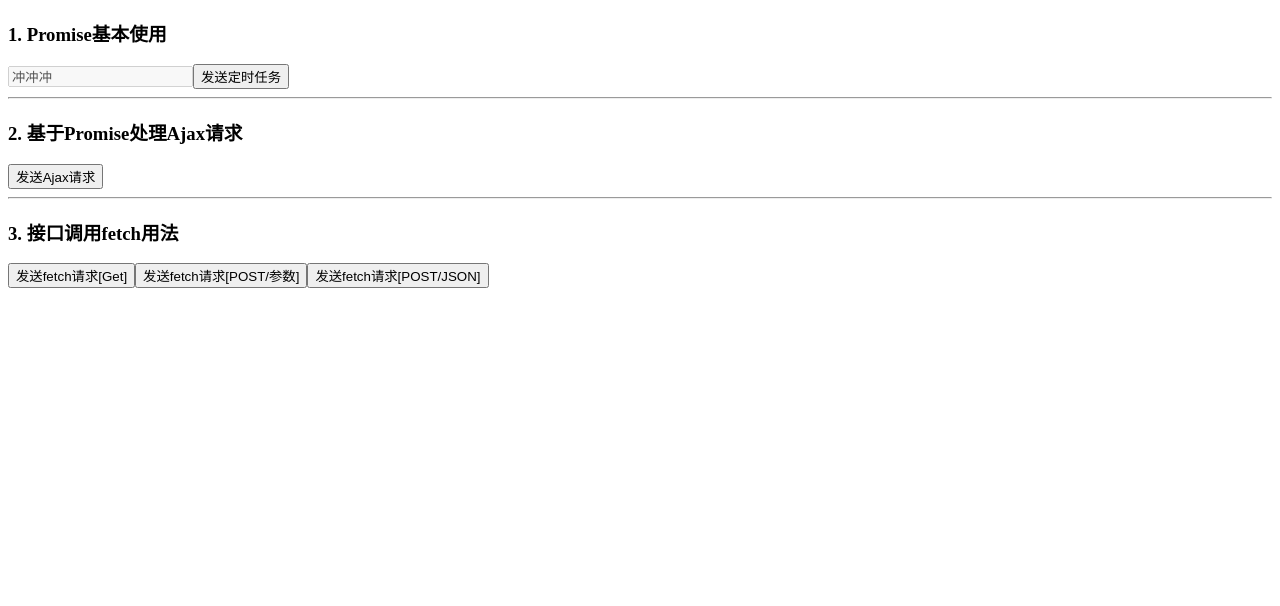
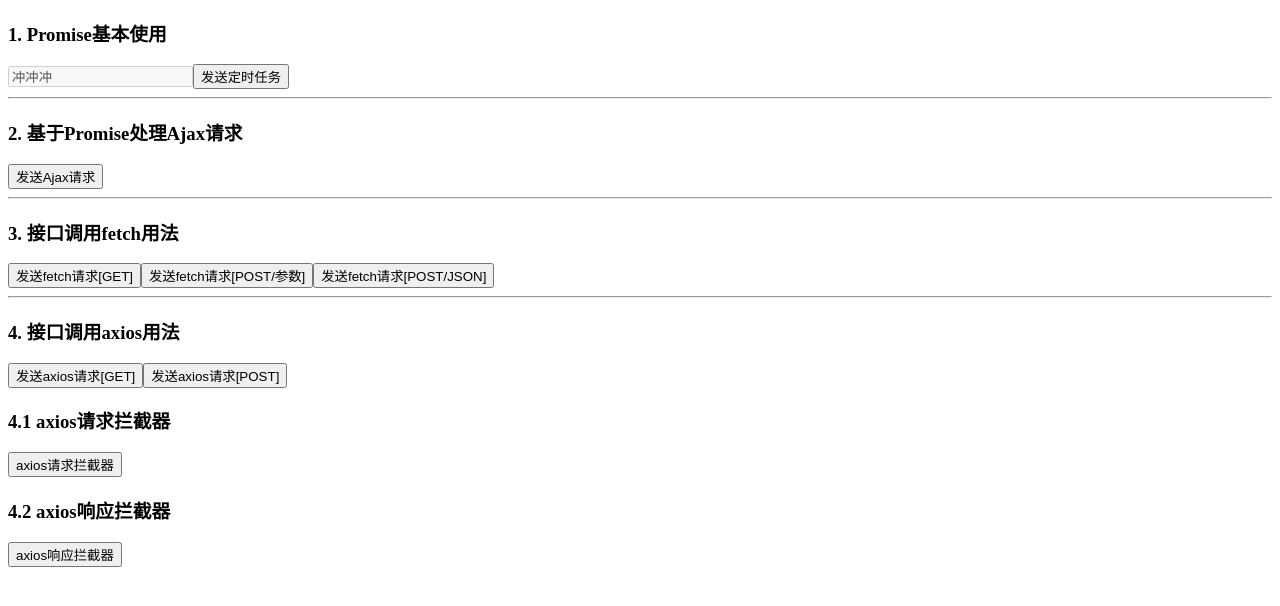
Before and after one commit to MrJiangChuan/vue-demo4, a Vue app: page / in a window 1280 px wide. Shown: the top 606 px of the page. Built offline with nearby package versions, Linux system fonts and the light colour scheme.

Commit message:
接口调用axios用法

```diff
--- a/package.json
+++ b/package.json
@@ -8,6 +8,7 @@
     "lint": "vue-cli-service lint"
   },
   "dependencies": {
+    "axios": "^0.20.0",
     "core-js": "^3.6.5",
     "vue": "^2.6.11"
   },
--- a/src/App.vue
+++ b/src/App.vue
@@ -8,9 +8,17 @@
       <input type="button" value="发送Ajax请求" @click="handler1" />
       <hr>
       <h3>3. 接口调用fetch用法</h3>
-      <input type="button" value="发送fetch请求[Get]" @click="handler2" />
+      <input type="button" value="发送fetch请求[GET]" @click="handler2" />
       <input type="button" value="发送fetch请求[POST/参数]" @click="handler3" />
       <input type="button" value="发送fetch请求[POST/JSON]" @click="handler4" />
+      <hr>
+      <h3>4. 接口调用axios用法</h3>
+      <input type="button" value="发送axios请求[GET]" @click="handler5" />
+      <input type="button" value="发送axios请求[POST]" @click="handler6" />
+      <h3>4.1 axios请求拦截器</h3>
+      <input type="button" value="axios请求拦截器" @click="handler7" />
+      <h3>4.2 axios响应拦截器</h3>
+      <input type="button" value="axios响应拦截器" @click="handler8" />
   </div>
 </template>
 
@@ -124,6 +132,47 @@
         console.log(ret)
         console.log(ret.id+'--'+ret.name+'--'+ret.sex+'--'+ret.age)
       })
+    },
+    handler5() {
+      this.$axios.get('http://localhost:8080/api/user/info/20')
+      .then(data => {
+        console.log(data)
+        console.log(data.data.name)
+      })
+    },
+    handler6() {
+      this.$axios.post('http://localhost:8080/api/user/add',{
+        id: 22,
+        name: 'Kitty',
+        sex: 'female',
+        age: 18
+      })
+      .then(ret => {
+        console.log(ret.data)
+      })
+    },
+    handler7() {
+      this.$axios.interceptors.request.use(config => {
+        config.headers.mytoken = 'kitty'
+        return config
+      }, error => {
+        console.log('error')
+      })
+      this.$axios.get('http://localhost:8080/api/user/info/18')
+      .then(data => {
+        console.log(data)
+        console.log(data.data.name)
+      })
+    },
+    handler8() {
+      this.$axios.interceptors.response.use(ret => {
+        console.log(ret)
+        return ret.data
+      })
+      this.$axios.get('http://localhost:8080/api/user/info/8')
+      .then(data => {
+        console.log(data)
+      })
     }
   },
   components: {
--- a/src/main.js
+++ b/src/main.js
@@ -1,7 +1,9 @@
 import Vue from 'vue'
 import App from './App.vue'
+import axios from 'axios'
 
 Vue.config.productionTip = false
+Vue.prototype.$axios= axios
 
 new Vue({
   render: h => h(App)
```
Also changed, not shown: 1 other file (tests, documents, lock files or other folders).
